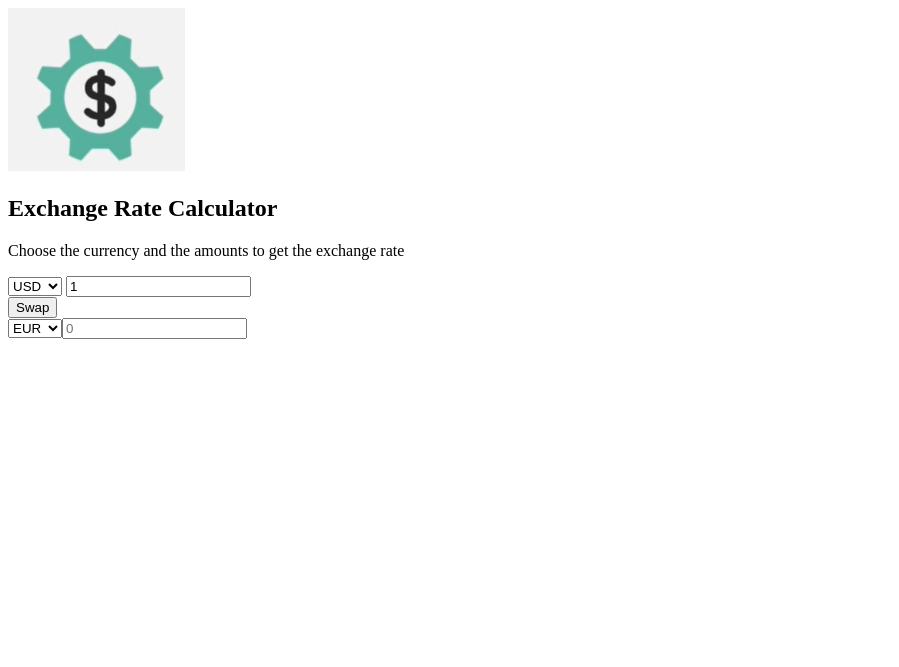
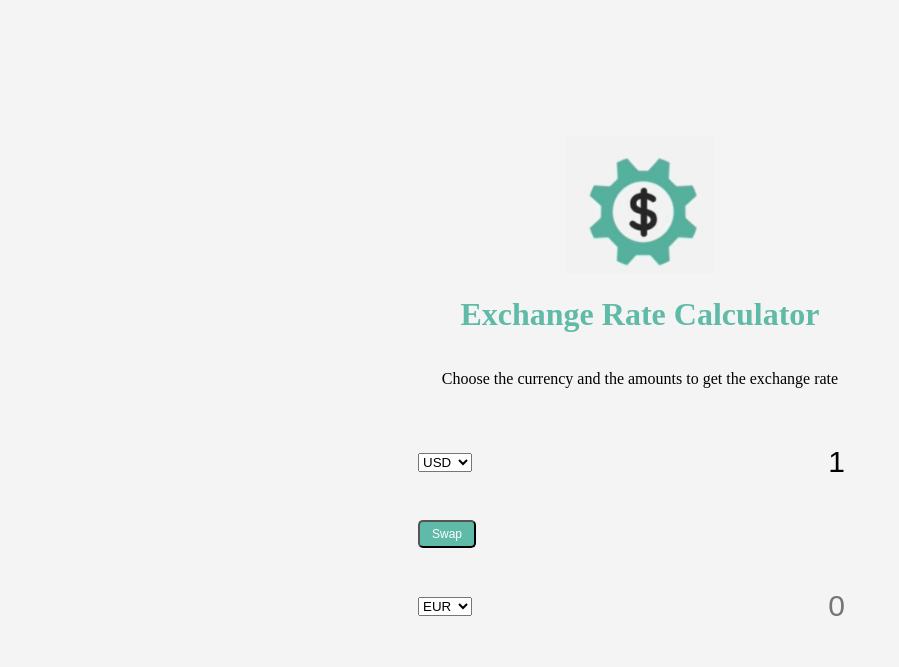
Before and after one commit to faiza203/Rate_Calculator, a plain HTML site: page index.html in a window 1280 px wide. Shown: the whole page, without its empty margins (0-899 px from the left). Drawn offline with Linux system fonts and the light colour scheme.

Commit message:
insert style

```diff
--- a/index.html
+++ b/index.html
@@ -4,10 +4,11 @@
     <meta charset="UTF-8" />
     <meta name="viewport" content="width=device-width, initial-scale=1.0" />
     <title>Document</title>
+    <link rel="stylesheet" href="style.css">
   </head>
   <body>
     <img src="image.png" class="image" />
-    <h2>Exchange Rate Calculator</h2>
+    <h1>Exchange Rate Calculator</h1>
     <p>Choose the currency and the amounts to get the exchange rate</p>
     <div class="main">
       <div class="currency">
--- /dev/null
+++ b/style.css
@@ -0,0 +1,74 @@
+:root {
+    --primary-color:#5fbaa7;
+}
+*{
+    box-sizing: border-box;
+}
+body{
+    background-color: #f4f4f4;
+    display: flex;
+    flex-direction: column;
+    height: 100vh;
+    align-items: center;
+    justify-content: center;
+    margin: 0;
+    padding: 20px;
+}
+h1{
+    color: var(--primary-color);
+}
+p{
+    text-align: center;
+}
+.btn{
+    color: #fff;
+    background-color: var(--primary-color);
+    cursor: pointer;
+    border-radius: 5px;
+    font-size: 12px;
+    padding: 5px 12px;
+}
+.image{
+    width: 150px;
+}
+.currency{
+    padding: 40px 0px;
+    display: flex;
+    align-items: center;
+    justify-content: space-between;
+}
+.currency section{
+    padding: 10px 20px 10px 10px;
+    -moz-appearance: none;
+    -webkit-appearance: none;
+    appearance: none;
+    border: 1px solid #dedede;
+    font-size: 16px;
+    background: transparent;
+    background-position: right 10px top 50% , 0,0;
+    background-size: 12px auto,100%;
+    background-repeat: no-repeat;
+}
+.currency input{
+    border: 0;
+    background: transparent;
+    font-size: 30px;
+    text-align: right;
+}
+.swap-rate{
+    display: flex;
+    align-items: center;
+    justify-content: space-between;
+
+}
+.rate{
+    color: var(--primary-color);
+    font-size: 14px;
+    padding: 0 10px;
+}
+select:focus,
+input:focus,
+button:focus{
+    outline: 0;
+
+}
```
